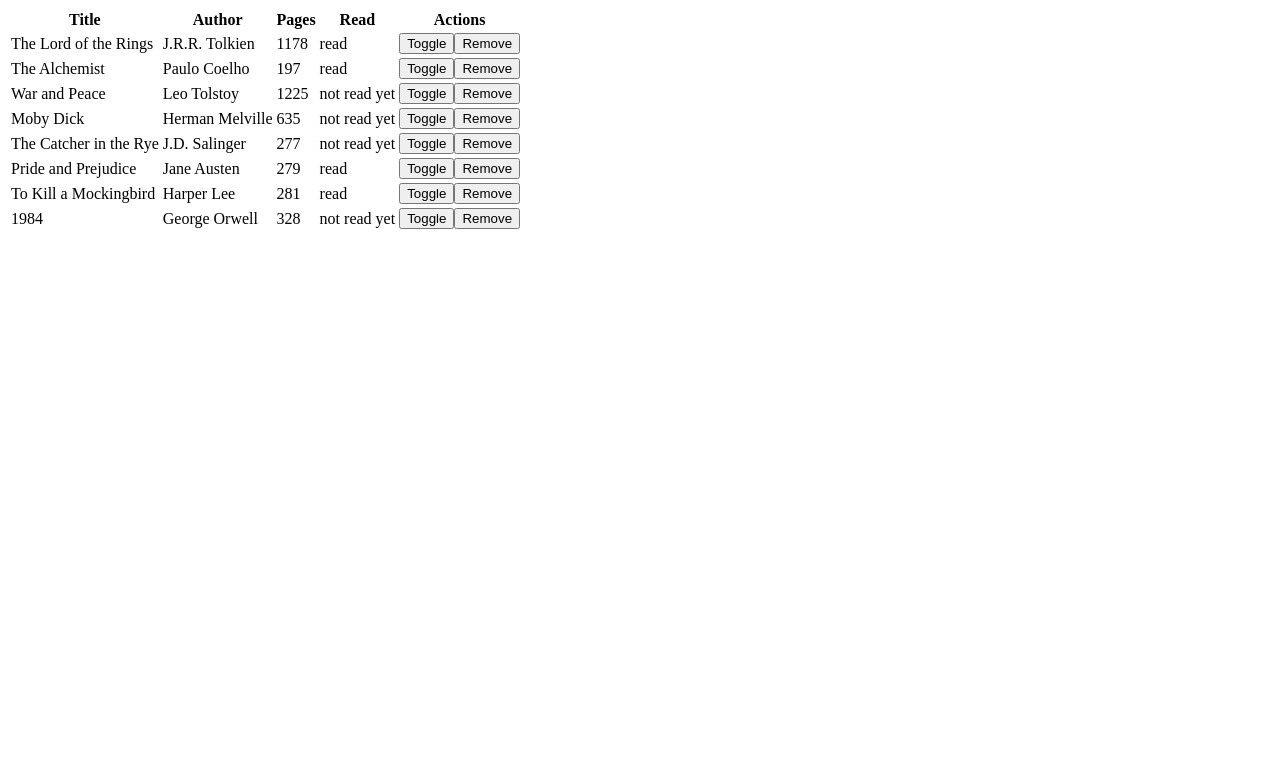
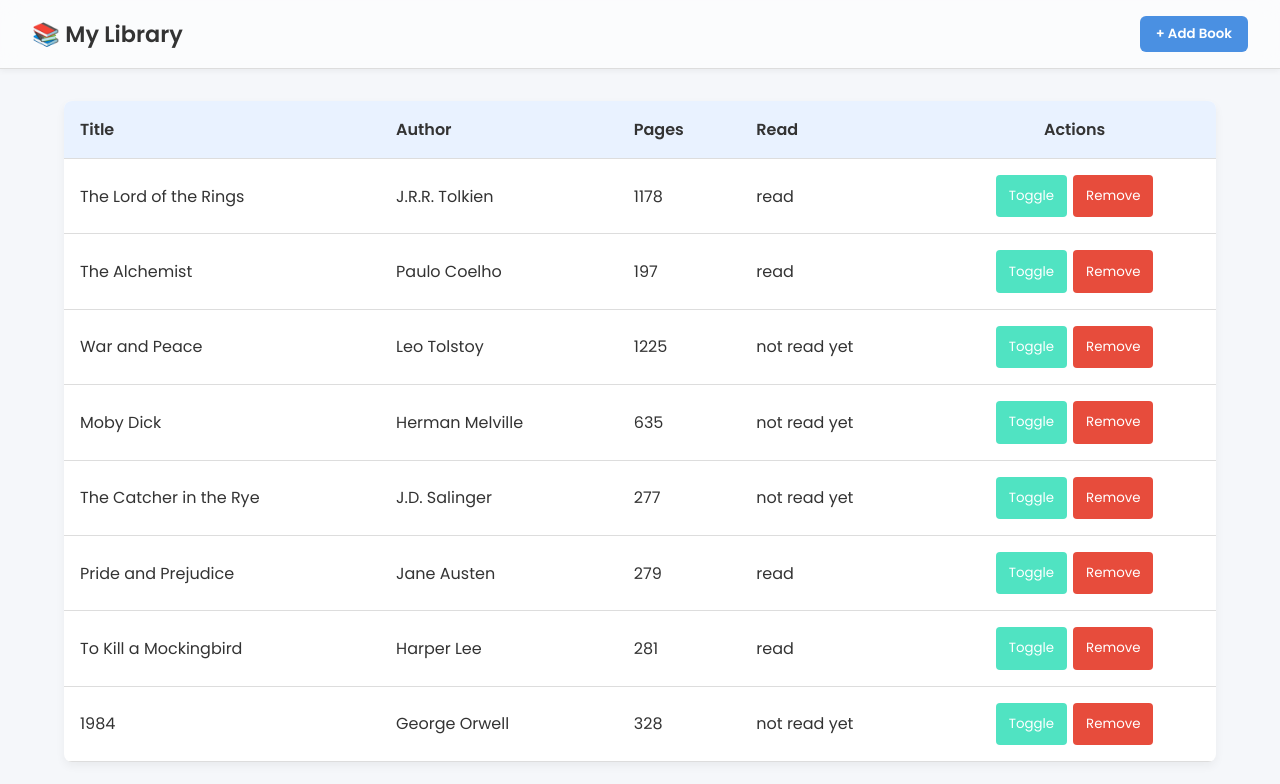
Before and after one commit to SHOIYAN/odin-Library, a plain HTML site: page index.html in a window 1280 px wide. Drawn offline with Linux system fonts and the light colour scheme.

Commit message:
feat: add and style header and table sections

```diff
--- a/index.css
+++ b/index.css
@@ -0,0 +1,111 @@
+:root {
+  --bg-color: #f5f7fa;
+  --card-bg: #ffffff;
+  --primary-color: #4a90e2;
+  --secondary-color: #50e3c2;
+  --text-color: #333;
+  --border-color: #ddd;
+  --hover-color: #e9f2ff;
+  --semi-transparent: rgba(255, 255, 255, 0.6);
+  --danger-color: #e74c3c;
+}
+
+* {
+  box-sizing: border-box;
+  margin: 0;
+  padding: 0;
+  font-family: "Poppins", sans-serif;
+}
+
+body {
+  background-color: var(--bg-color);
+  color: var(--text-color);
+  min-height: 100vh;
+}
+
+.navbar {
+  display: flex;
+  justify-content: space-between;
+  align-items: center;
+  padding: 1rem 2rem;
+  background-color: var(--semi-transparent);
+  backdrop-filter: blur(10px);
+  border-bottom: 1px solid var(--border-color);
+  box-shadow: 0 2px 6px rgba(0, 0, 0, 0.05);
+  position: sticky;
+  top: 0;
+  z-index: 100;
+}
+
+.navbar h1 {
+  font-size: 1.4rem;
+}
+
+.navbar button {
+  background-color: var(--primary-color);
+  color: white;
+  border: none;
+  padding: 0.5rem 1rem;
+  border-radius: 6px;
+  cursor: pointer;
+  font-weight: 600;
+  transition: 0.2s ease;
+}
+
+.navbar button:hover {
+  background-color: var(--secondary-color);
+}
+
+table {
+  width: 90%;
+  margin: 2rem auto;
+  border-collapse: collapse;
+  background: var(--card-bg);
+  box-shadow: 0 4px 10px rgba(0, 0, 0, 0.05);
+  border-radius: 8px;
+  overflow: hidden;
+}
+
+th, td {
+  padding: 1rem;
+  border-bottom: 1px solid var(--border-color);
+  text-align: left;
+}
+
+th {
+  background-color: var(--hover-color);
+  font-weight: 600;
+}
+th:last-child,
+td:last-child {
+    text-align: center;
+}
+tr {
+  transition: background-color 0.6s ease;
+}
+tr:hover {
+  background-color: var(--hover-color);
+}
+
+td button {
+  border: none;
+  border-radius: 4px;
+  padding: 0.7rem 0.8rem;
+  cursor: pointer;
+  transition: 0.2s ease;
+}
+
+td button:first-child {
+  background-color: var(--secondary-color);
+  color: white;
+  margin-right: 0.4rem;
+}
+
+td button:last-child {
+  background-color: var(--danger-color);
+  color: white;
+}
+
+td button:hover {
+  opacity: 0.8;
+}
--- a/index.html
+++ b/index.html
@@ -4,10 +4,18 @@
     <meta charset="UTF-8" />
     <meta name="viewport" content="width=device-width, initial-scale=1.0" />
     <title>Library</title>
+    <link rel="preconnect" href="https://fonts.bunny.net">
+    <link href="https://fonts.bunny.net/css?family=poppins:300,400,600" rel="stylesheet" />
     <link rel="stylesheet" href="index.css" />
     <script src="index.js" defer></script>
 </head>
+
 <body>
+    <header class="navbar">
+        <h1>📚 My Library</h1>
+        <button id="newBookBtn">+ Add Book</button>
+    </header>
+    <main>
         <table>
             <thead>
                 <tr id="libraryTable">
@@ -21,6 +29,9 @@
             <tbody id="libraryTableBody">
 
             </tbody>
+
+    </main>
     </table>
 </body>
+
 </html>
```
Lines whose indentation alone changed are shown as unchanged.
